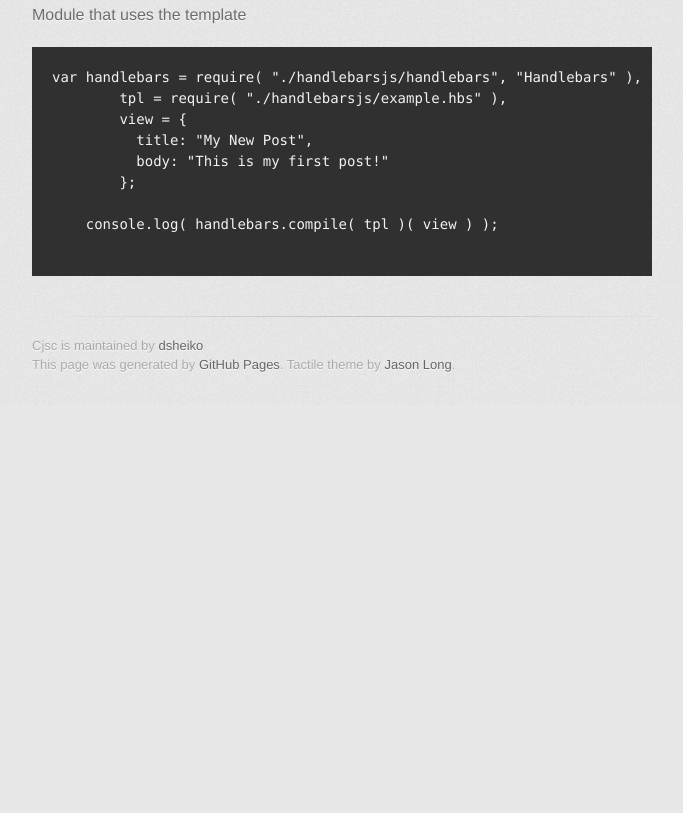
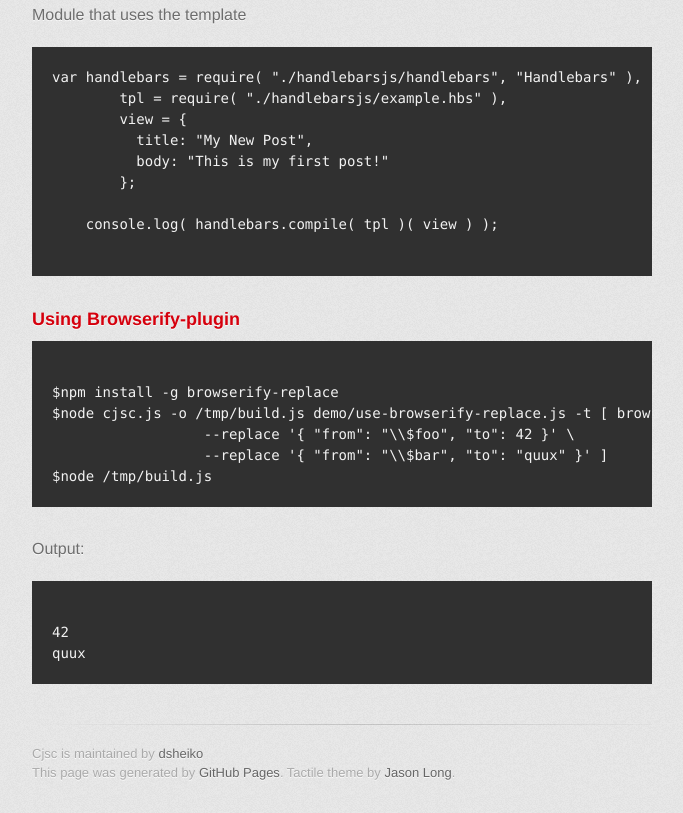
Before and after one commit to dsheiko/cjsc, a plain HTML site: page index.html in a window 1280 px wide. Shown: the part 8687-9500 px from the top of the page, without its empty margins (298-981 px from the left). Before the commit the page ends 9092 px from the top, so only its background shows below. Drawn offline with Linux system fonts and the light colour scheme; a web font is replaced by a local one.

Commit message:
Browserfy plugin usage example

```diff
--- a/index.html
+++ b/index.html
@@ -375,6 +375,23 @@ To enable the configuration use <var>--config</var> option:
     </code></pre>
 
 
+<h3>
+<a  class="anchor" href="#a-bplugin"><span class="octicon octicon-link"></span></a>Using Browserify-plugin</h3>
+
+<pre><code>
+$npm install -g browserify-replace
+$node cjsc.js -o /tmp/build.js demo/use-browserify-replace.js -t [ browserify-replace \
+                  --replace '{ "from": "\\$foo", "to": 42 }' \
+                  --replace '{ "from": "\\$bar", "to": "quux" }' ]
+$node /tmp/build.js
+</code></pre>
+
+<p>Output:</p>
+<pre><code>
+42
+quux
+</code></pre>
+
 
 
         </section>
```
